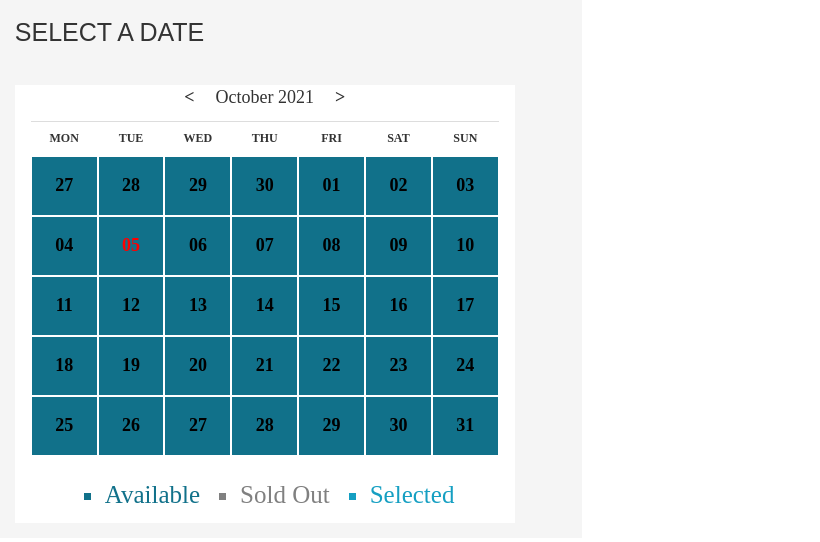
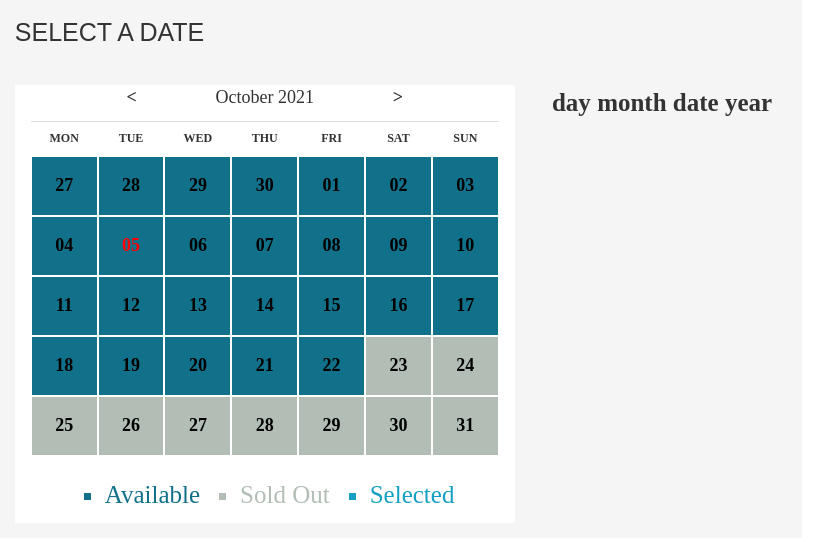
Before and after one commit to YoonShweZin/harrypotterexperience, a Flask app: page / in a window 1280 px wide. Shown: the top 542 px of the page, without its empty margins (0-820 px from the left). Run offline with Flask 2, Linux system fonts and the light colour scheme; some libraries are stand-ins or nearby versions.

Commit message:
Show sold out seats in booking calender

```diff
--- a/static/index.css
+++ b/static/index.css
@@ -29,8 +29,8 @@
 
 #prev, #next{
     font-weight: bolder;
-    margin-left: 2ex;
-    margin-right: 2ex;
+    margin-left: 9ex;
+    margin-right: 9ex;
     cursor: pointer;
 }
 
@@ -85,7 +85,7 @@ li{
 }
 
 #sold-out{
-    color: gray;
+    color: rgb(178,190,181);
     font-family: 'Times New Roman', Times, serif;
     font-size: 25px;
 }
@@ -99,7 +99,14 @@ li{
     margin-left: 3ex;
 }
 
-#day-date{
+/* #day-date{
+    font-size: 25px;
+    font-family:'Times New Roman', Times, serif;
+    text-align: left;
+    font-weight: bold;
+} */
+
+#a{
     font-size: 25px;
     font-family:'Times New Roman', Times, serif;
     text-align: left;
@@ -142,3 +149,8 @@ li{
     opacity: 0.6;
     color: black;
 }
+
+.sold{
+    background-color: rgb(178,190,181) !important;
+    pointer-events: none;
+}
--- a/static/index.js
+++ b/static/index.js
@@ -40,10 +40,16 @@ function fillCalendarWithMonth(year,month)
         for(let w of r.weeks){                                                 //loop to get weeks
             let tr = document.createElement('tr');                             //create tr table rows
             for (let day of w){                                                //loop weeks to get days
+                 //td.innerText = JSON.stringify(day);
                 let td = document.createElement('td');                         //create td cells
                 td.innerText = day.whn.split('-')[2];                          //split froms whn position 2 to get days like 1 ,2 etc..
                 if (day.whn.split('-')[2] === '05'){                           // slit form whn position 2 to get every day 5
-                    td.classList.add('bad-day');                               //and let it as bad day
+                    td.classList.add('bad-day');                               //and let the class name as bad day
+                }
+
+                if(day.free == 0)                                              //if the free seat is 0
+                {
+                    td.classList.add('sold');                                  //give a class name sold to use in css
                 }
 
                 td.onclick = ()=>{
@@ -79,8 +85,13 @@ function fillCalendarWithMonth(year,month)
                             document.getElementById('times').appendChild(timetr);
                         };
                        })
+
                     //for right div time available and select
-                    document.getElementById('day-date').innerHTML = `${new Date(day.whn).toUTCString().slice(0,16)}`;
+                    document.getElementById('da').innerHTML = `${new Date(day.whn).toUTCString().slice(0,3)}`   //day in right side div
+                    document.getElementById('mn').innerText = r['month-name'];
+                    document.getElementById('te').innerText = day.whn.split('-')[2];   //date beside month in right side div
+                    document.getElementById('yn').innerText = r['month-year'];
+                    //document.getElementById('day-date').innerHTML = `${new Date(day.whn).toUTCString().slice(0,16)}`; //for date eg. Tue, 19 Oct 2021
                 }
 
                 tr.append(td);                                       //add cells(td) into rows(tr)
--- a/templates/index.html
+++ b/templates/index.html
@@ -35,7 +35,14 @@
                 <!-- available and select times -->
                 <div id="asdiv" class="col-sm-4">
 
-                    <span id="day-date"> </span>     <!--for date eg. Tue, 19 Oct 2021 -->
+
+                    <p id='a'>
+                        <!-- <span id="day-date"> </span>     for date eg. Tue, 19 Oct 2021 -->
+                        <span id="da"> day </span>
+                        <span id="mn"> month </span>
+                        <span id="te"> date </span>
+                        <span id="yn"> year </span>
+                    </p>
                     <div id="times" class="table"> </div>
 
                 </div>      <!--asdiv div -->
```
